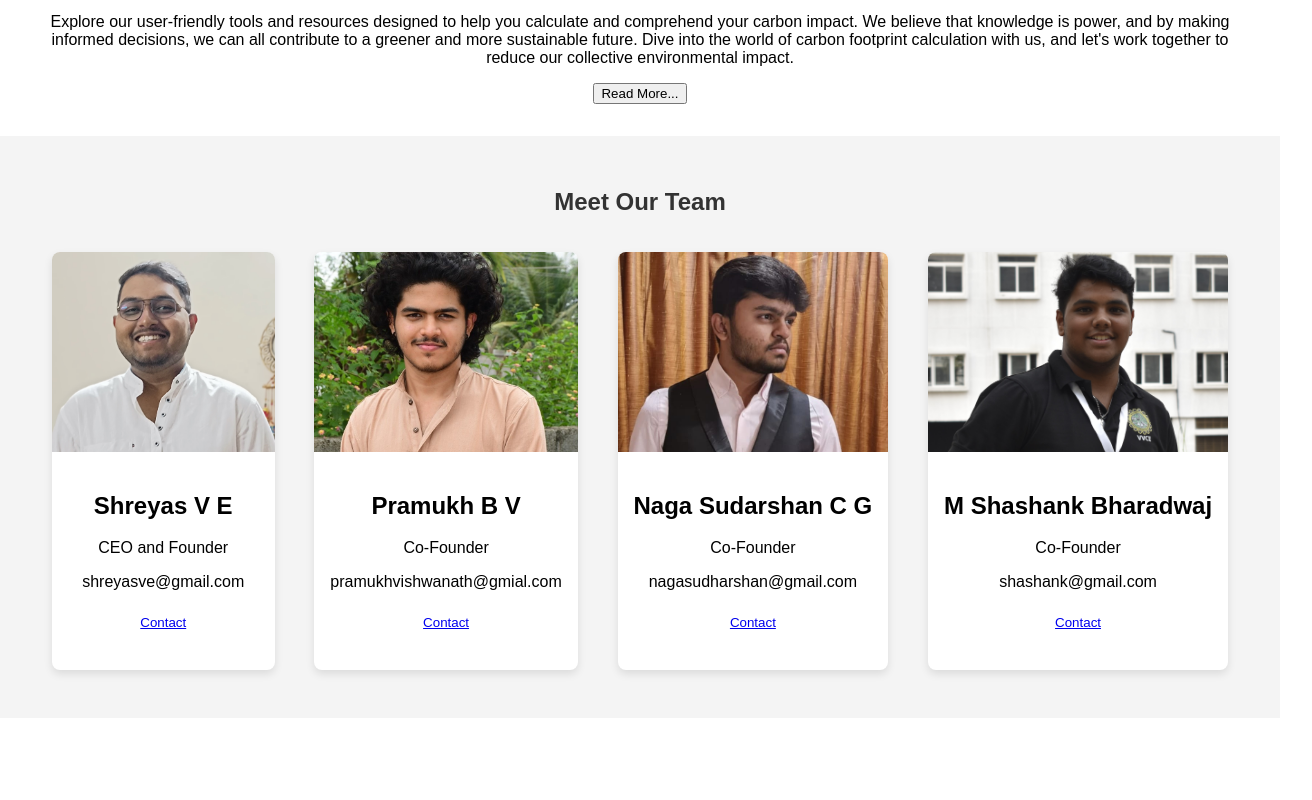
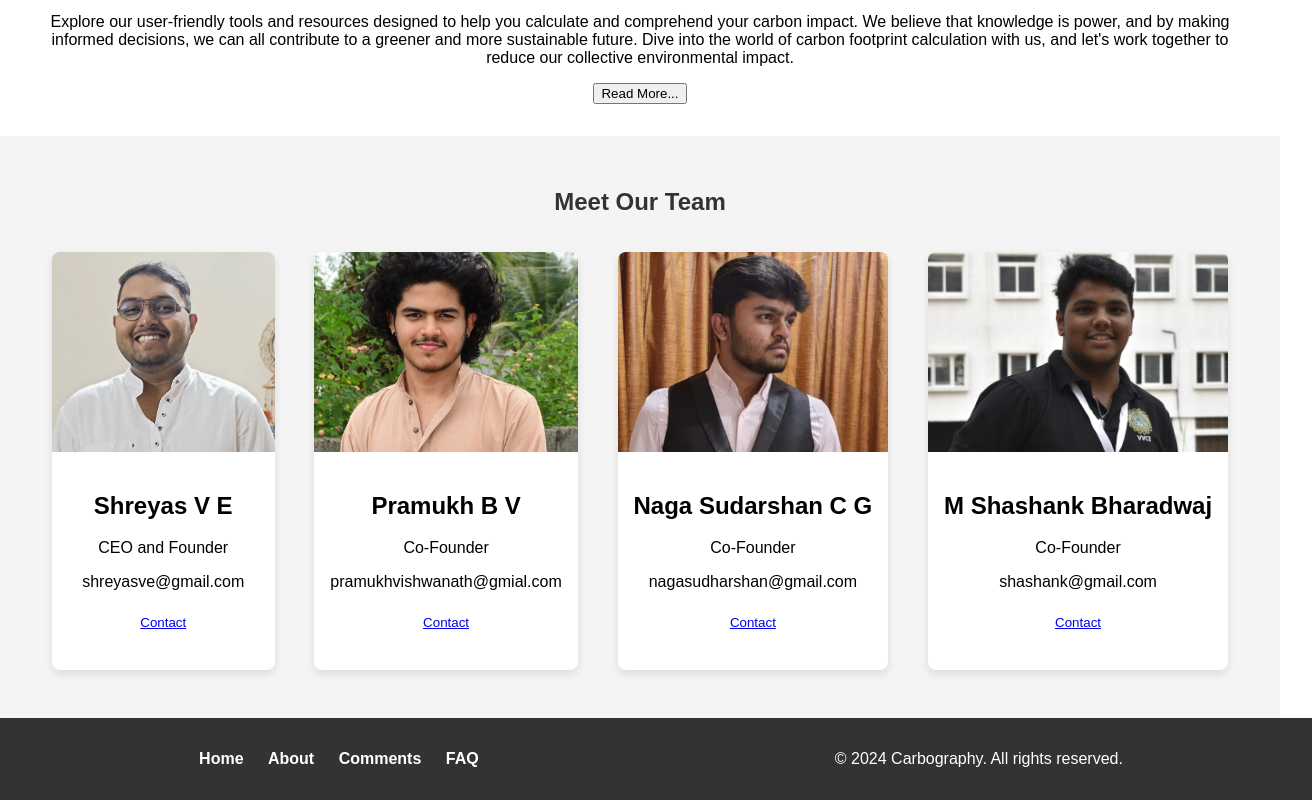
Before and after one commit to shreyasve/Base4_W2, a website: page mainpage/about.html in a window 1280 px wide. Shown: the part 890-1690 px from the top of the page, 1312 px wide, since content can reach past the window. Before the commit the page ends 1608 px from the top, so only its background shows below. Drawn offline with nearby package versions, Linux system fonts and the light colour scheme.

Commit message:
last last last last

```diff
--- a/mainpage/about.html
+++ b/mainpage/about.html
@@ -308,13 +308,25 @@ body {
         } */
 
         footer {
-            background-color: #2b2b28;
+            background-color: #333;
             color: white;
             text-align: center;
             padding: 1rem;
-            position: fixed;
             bottom: 0;
             width: 100%;
+        }
+
+        .footer-content {
+            display: flex;
+            justify-content: space-around;
+            align-items: center;
+        }
+
+        .footer-links a {
+            text-decoration: none;
+            color: white;
+            margin: 0 10px;
+            font-weight: bold;
         }
 
         .bgimg {
@@ -456,6 +468,17 @@ body {
             </div>
         </div>
     </section>
+    <footer>
+        <div class="footer-content">
+            <div class="footer-links">
+                <a href="main1.html">Home</a>
+                <a href="about.html">About</a>
+                <a href="comment.html">Comments</a>
+                <a href="faq.html">FAQ</a>
+            </div>
+            <p>&copy; 2024 Carbography. All rights reserved.</p>
+        </div>
+    </footer>
 
     <script>
         function toggleInfo() {
```
Also changed, not shown: mainpage/comment.html (+4 -5 lines), mainpage/faq.html (+4 -5 lines), mainpage/main1.html (+4 -4 lines).
